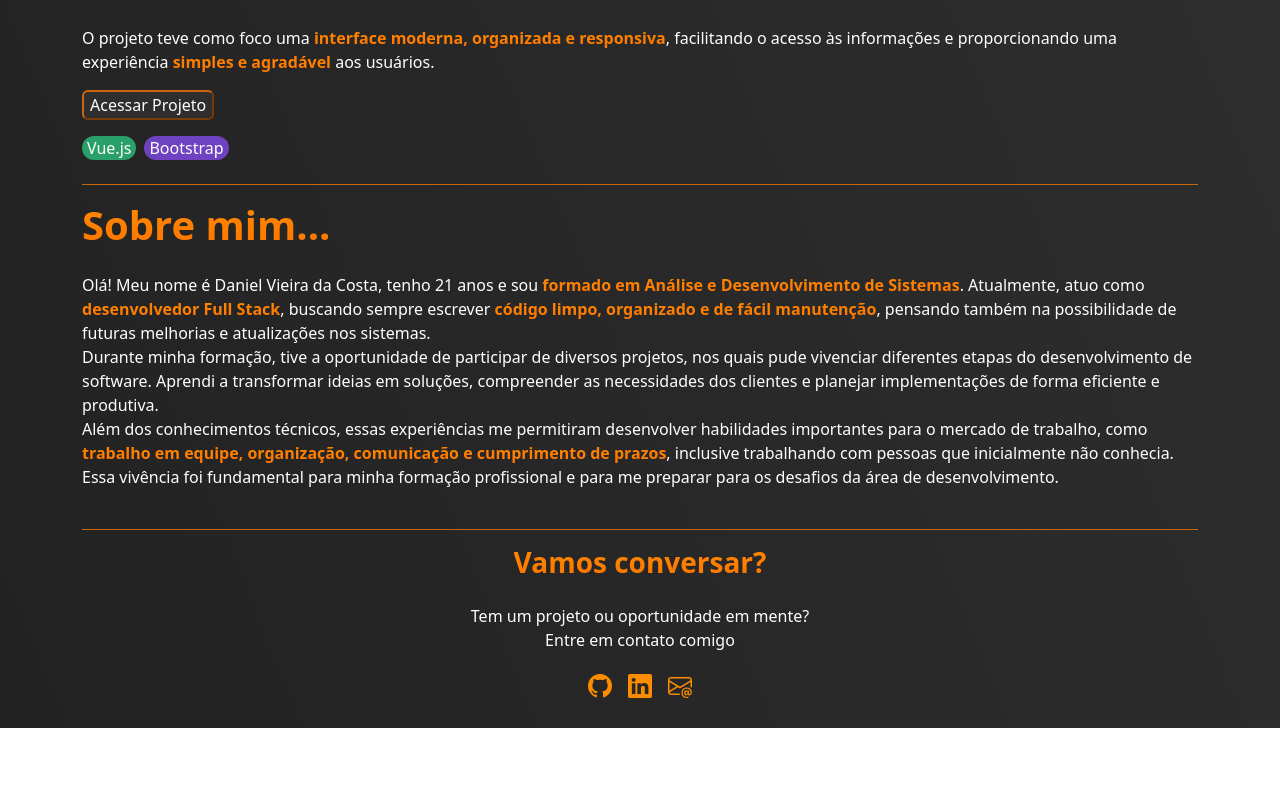
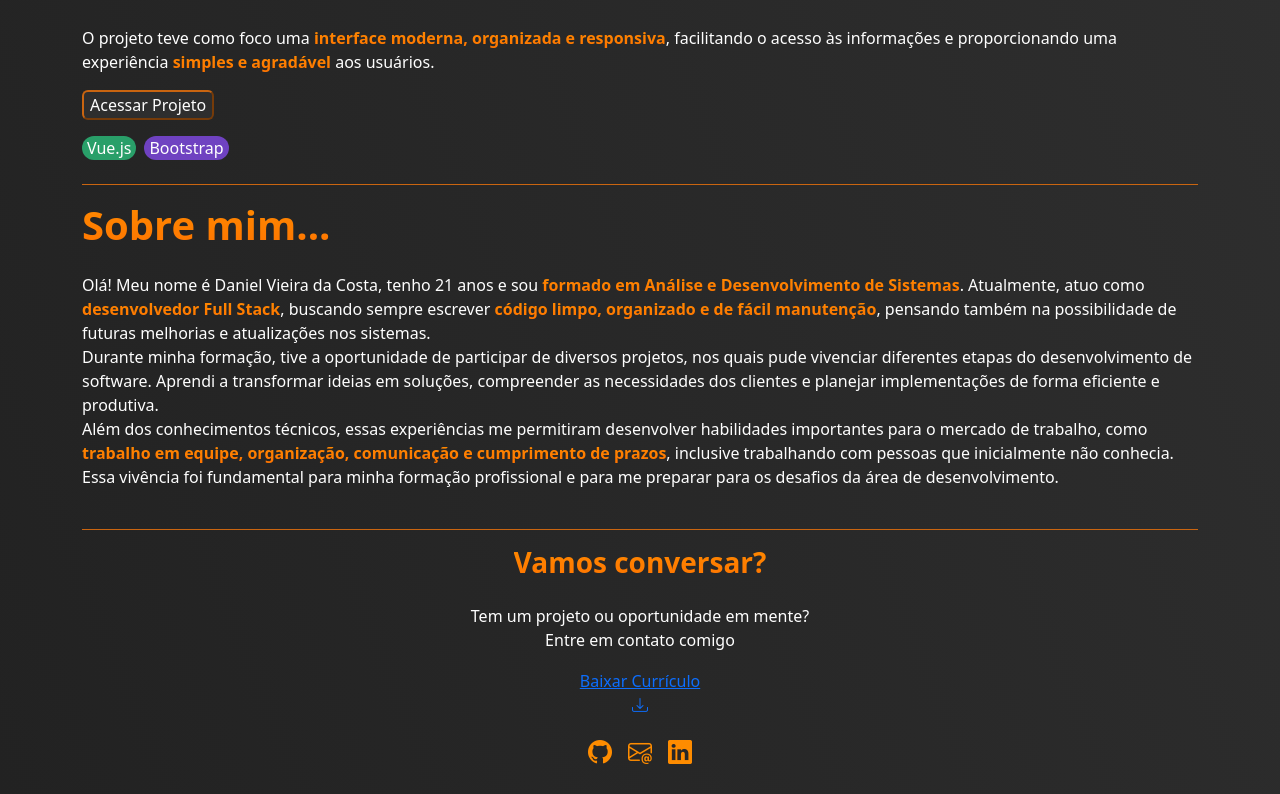
Before and after one commit to DanielVieiraCosta/Portfolio, a Vue app: page / in a window 1280 px wide. Shown: the part 2363-3157 px from the top of the page. Before the commit the page ends 3091 px from the top, so only its background shows below. Built offline with nearby package versions, Linux system fonts and the light colour scheme.

Commit message:
Correção dos links dos projetos e adição do download do currículo

```diff
--- a/src/components/Contacts.vue
+++ b/src/components/Contacts.vue
@@ -6,10 +6,11 @@
     <div class="text-center mt-3">
       <h3 class="laranja_degrade"><b>Vamos conversar?</b></h3>
       <p class="mt-4">Tem um projeto ou oportunidade em mente?<br>Entre em contato comigo</p>
-      <div class="d-flex justify-content-center fs-4 gap-3">
+      <a href="/public/DanielVieiraCurrículo (1).docx.pdf" download="DanielVieira_Currículo"><label class="btn btn-link p-0">Baixar Currículo<br> <i class="bi bi-download"></i></label></a>
+      <div class="d-flex justify-content-center fs-4 gap-3 mt-3">
         <a href="https://github.com/DanielVieiraCosta?tab=overview&from=2026-07-01&to=2026-07-31"><i class="bi bi-github font_laranja"></i></a>
+        <a href="mailto:dvieiradacosta777@gmail.com"><i class="bi bi-envelope-at font_laranja"></i></a>
         <a href="https://www.linkedin.com/in/daniel-vieira-da-costa-778200272/"><i class="bi bi-linkedin font_laranja"></i></a>
-        <a href="mailto:dvieiradacosta777@gmail.com"><i class="bi bi-envelope-at font_laranja"></i></a>
       </div>
     </div>
   </main>
--- a/src/components/Projects.vue
+++ b/src/components/Projects.vue
@@ -13,7 +13,7 @@
           O projeto contou com <b>integração ao Google Calendar API</b>, adicionando automaticamente as reservas à agenda do barbeiro responsável.
           Também trabalhei com validações de datas, horários e disponibilidade, <b>evitando conflitos entre agendamentos.</b>
         </p>
-        <a href="https://loshermanosmarilia.com.br" target="_blank"><button class="btn-orange rounded-2">Acessar Projeto</button></a>
+        <a href="https://reservas.loshermanosmarilia.com.br" target="_blank"><button class="btn-orange rounded-2">Acessar Projeto</button></a>
         <div class="mt-3 d-flex flex-wrap gap-2">
           <span class="tag_green rounded-4">Vue.js</span>
           <span class="tag_purple rounded-4">C#</span>
@@ -64,7 +64,7 @@
           O projeto teve como foco uma <b>interface moderna, organizada e responsiva</b>, facilitando o acesso às informações e proporcionando uma
           experiência <b>simples e agradável</b> aos usuários.
         </p>
-        <a href="https://danielvieiracosta.github.io/Los_Hermanos_Barbearia" target="_blank"><button class="btn-orange rounded-2">Acessar Projeto</button></a>
+        <a href="https://loshermanosmarilia.com.br" target="_blank"><button class="btn-orange rounded-2">Acessar Projeto</button></a>
         <div class="mt-3 d-flex gap-2">
           <span class="tag_green rounded-4">Vue.js</span>
           <span class="tag_purple rounded-4">Bootstrap</span>
```
Also changed, not shown: 1 other file (tests, documents, lock files or other folders).
